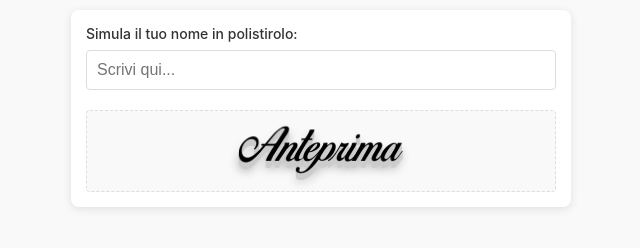
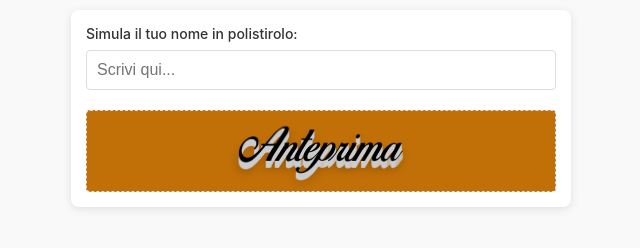
Before and after one commit to cosodeicosi/dafederico, a plain HTML site: page index.html in a window 1280 px wide. Shown: the whole page, without its empty margins (319-959 px from the left). Drawn offline with Linux system fonts and the light colour scheme.

Commit message:
Update index.html

```diff
--- a/index.html
+++ b/index.html
@@ -66,7 +66,7 @@
             padding: 15px 10px;
             border: 1px dashed #ddd;
             border-radius: 4px;
-            background-color: #f9f9f9;
+            background-color: #c16f07;
             min-height: 80px;
             display: flex;
             align-items: center;
```
